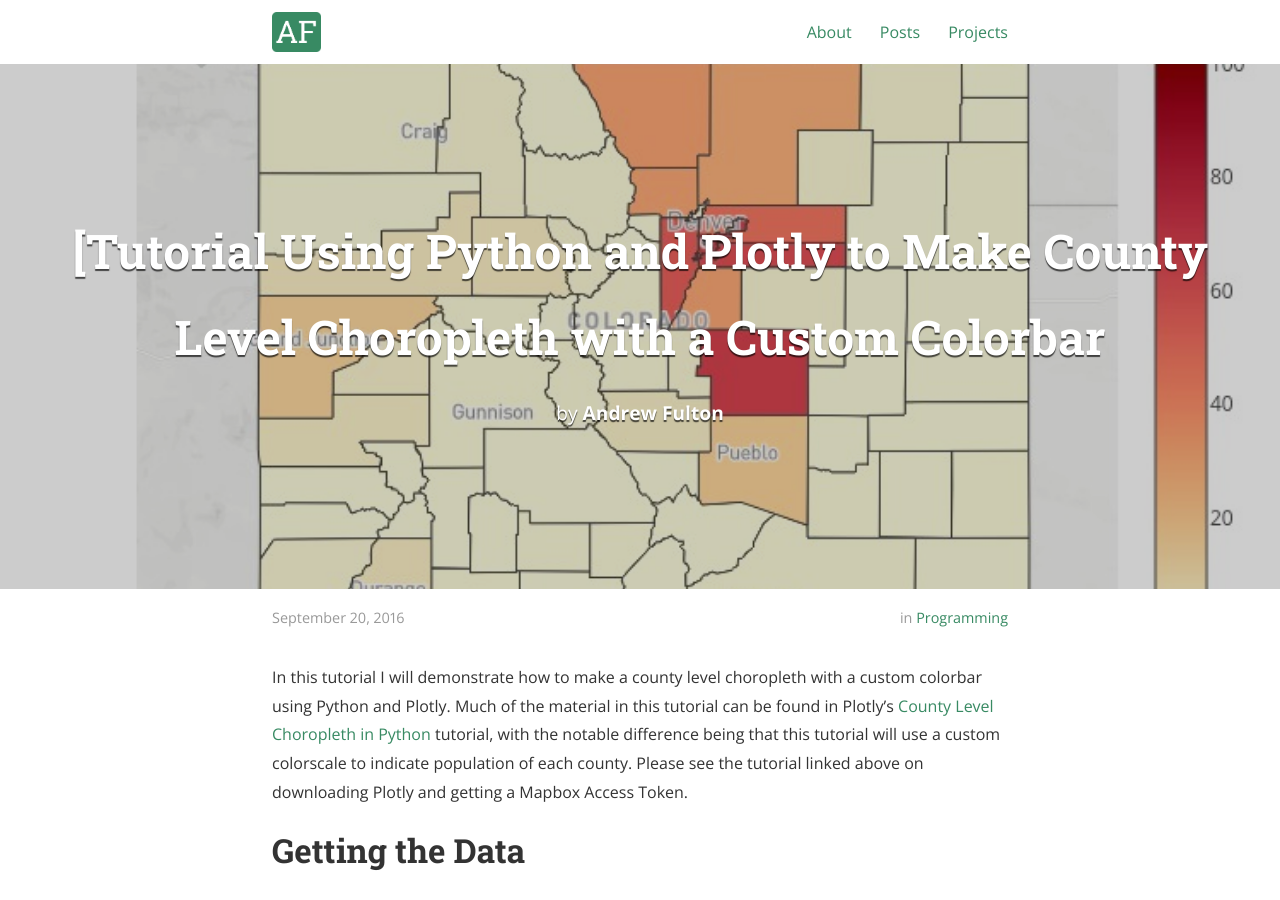
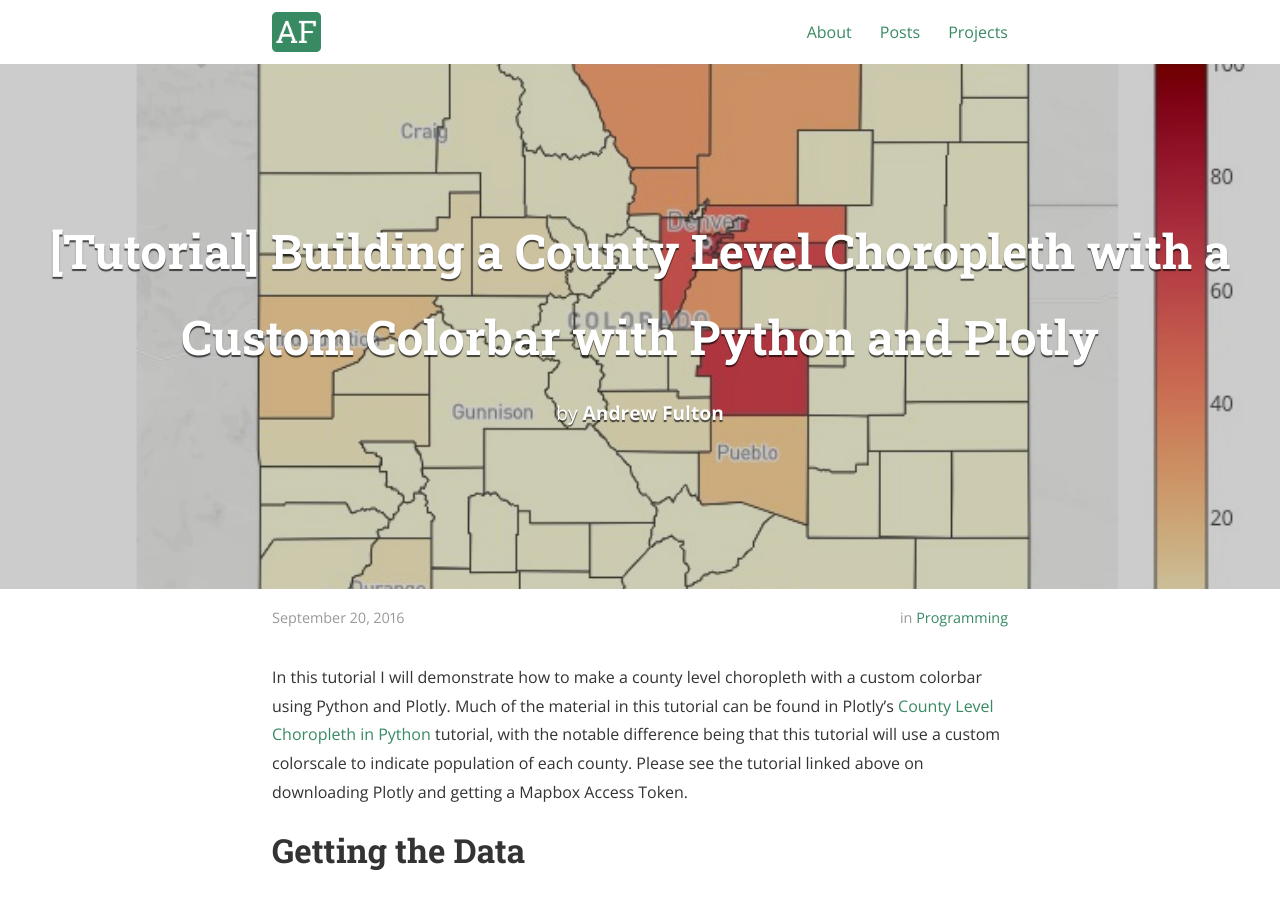
Before and after one commit to andrewfulton9/andrewfulton9.github.io, a Jekyll site: the page built from _posts/2016-10-01-county-choropleth-colorbar.md, in a window 1280 px wide and 900 px high. Built offline with Jekyll 4.4.1, drawn with Linux system fonts in a browser that asks for light colours; nearby versions of some CDN libraries; a style sheet for code colours, icons or effects is not loaded.

Commit message:
minor edits

```diff
--- a/_posts/2016-10-01-county-choropleth-colorbar.md
+++ b/_posts/2016-10-01-county-choropleth-colorbar.md
@@ -1,6 +1,6 @@
 ---
 layout: post
-title:  "[Tutorial Using Python and Plotly to Make County Level Choropleth with a Custom Colorbar"
+title:  "[Tutorial] Building a County Level Choropleth with a Custom Colorbar with Python and Plotly"
 date:   2016-09-20
 author: Andrew Fulton
 cover: "/assets/coloradopop2015.jpeg"
```
